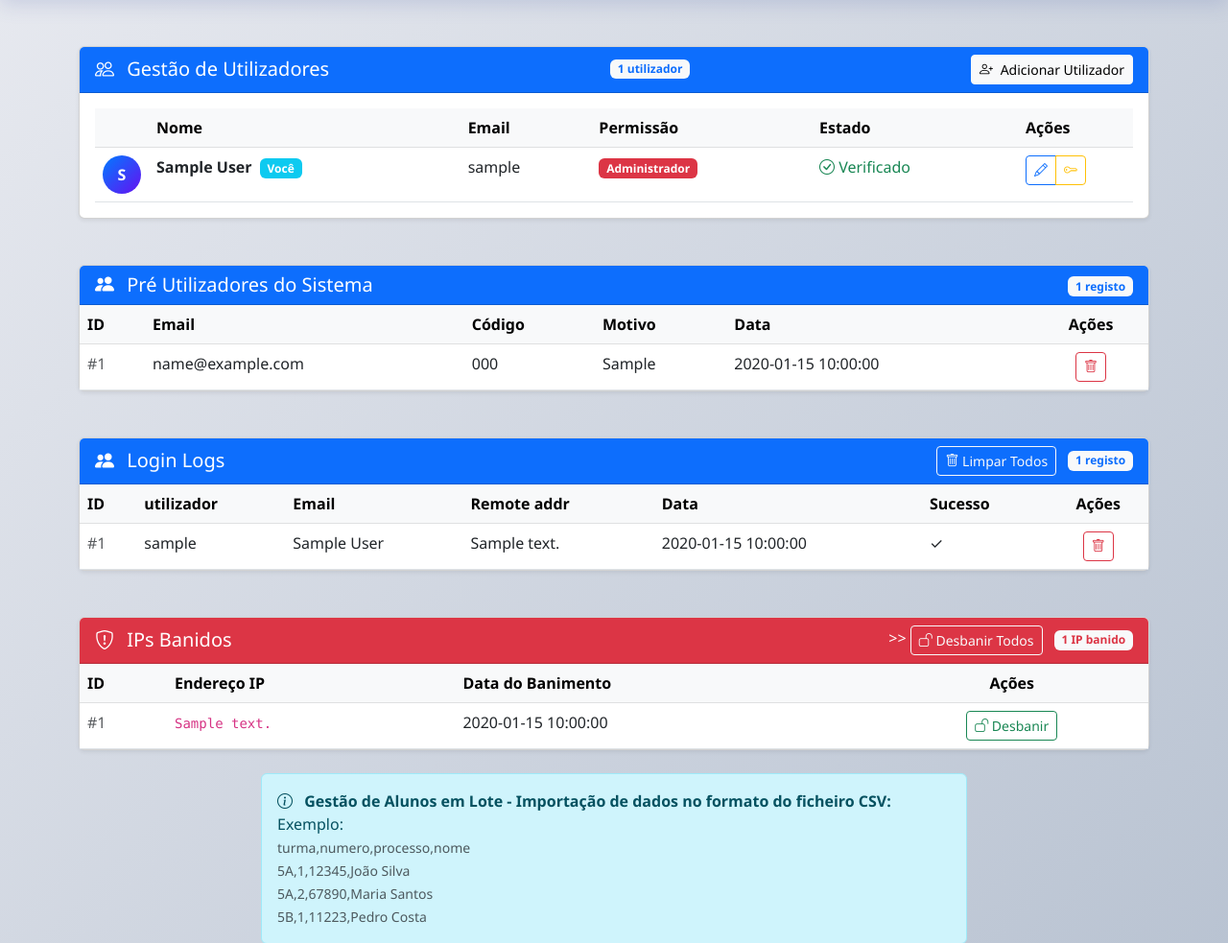
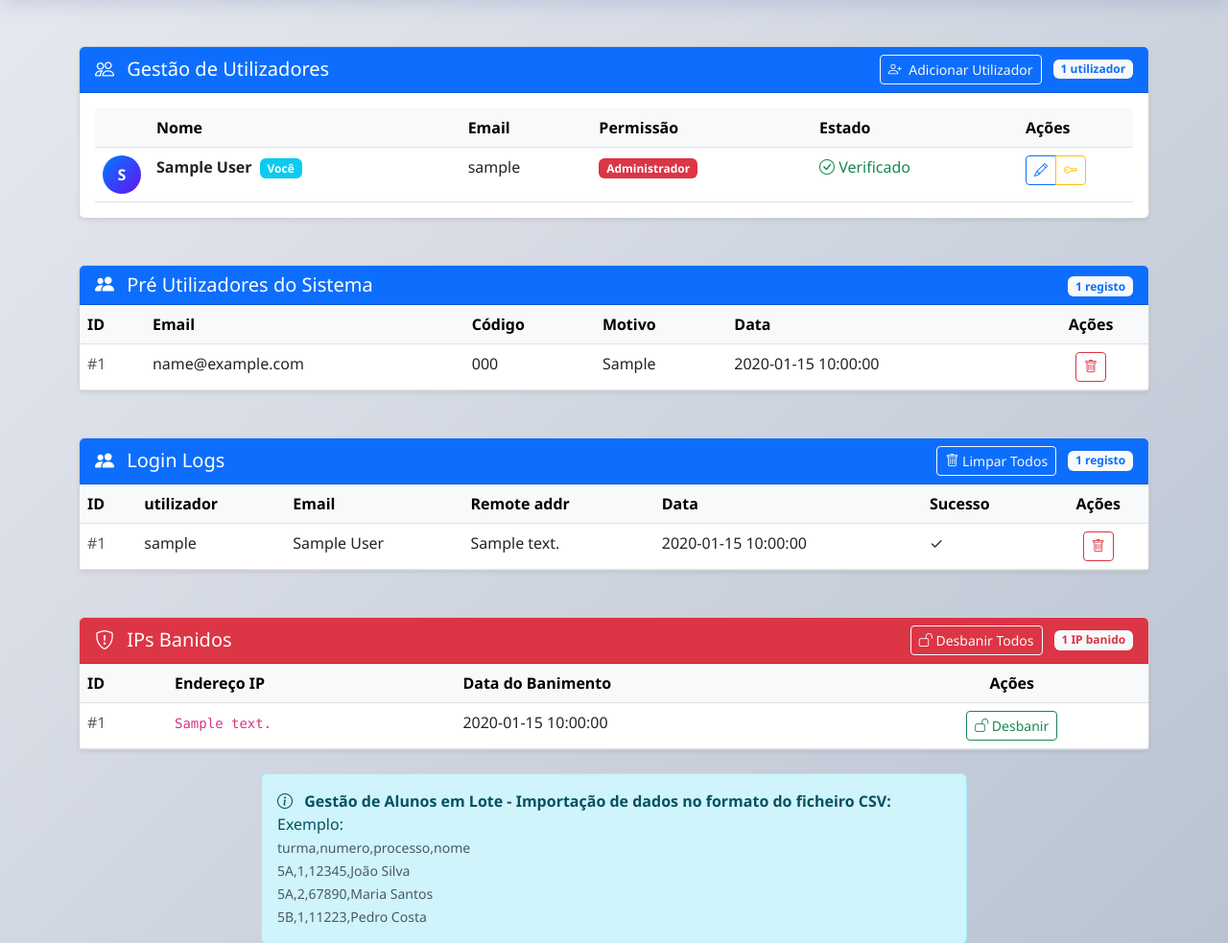
Before and after one commit to jpedrodias/class_photo_booth, a Flask app: page /settings in a window 1280 px wide. Shown: the part 93-1076 px from the top of the page at 96% size. Run offline with Flask 3, Linux system fonts and the light colour scheme; the visitor is signed in with stand-in values (Sample User, id 1); tables that the repository leaves empty hold one stand-in row (values such as "Sample post"); some libraries are stand-ins or nearby versions.

Commit message:
fix settings

```diff
--- a/flaskapp/templates/settings.html
+++ b/flaskapp/templates/settings.html
@@ -83,16 +83,20 @@
         <div class="row mb-5">
             <div class="col-12">
                 <div class="card shadow-sm">
-                    <div class="card-header bg-primary text-white d-flex justify-content-between align-items-center">
+                    <div class="card-header bg-primary text-white">
+                        <div class="d-flex justify-content-between align-items-center">
                             <h5 class="mb-0">
                                 <i class="bi bi-people me-2"></i>
                                 Gestão de Utilizadores
                             </h5>
-                        <span class="badge bg-light text-primary">{{ users|length }} utilizador{{ 'es' if users|length != 1 else '' }}</span>
-                        <button type="button" class="btn btn-light btn-sm" data-bs-toggle="modal" data-bs-target="#addUserModal">
+                            <div>
+                                <button type="button" class="btn btn-outline-light btn-sm me-2" data-bs-toggle="modal" data-bs-target="#addUserModal">
                                     <i class="bi bi-person-plus me-1"></i>
                                     Adicionar Utilizador
                                 </button>
+                                <span class="badge bg-light text-primary">{{ users|length }} utilizador{{ 'es' if users|length != 1 else '' }}</span>
+                            </div>
+                        </div>
                     </div>
                     <div class="card-body">
                         <div class="table-responsive">
@@ -223,7 +227,7 @@
                                 <tbody>
                                     {% for preuser in preusers %}
                                     <tr>
-                                        <td class="text-muted">#{{ user.id }}</td>
+                                        <td class="text-muted">#{{ preuser.id }}</td>
                                         <td>{{ preuser._email }}</td>
                                         <td>{{ preuser.code }}</td>
                                         <td>{{ preuser.reason }}</td>
@@ -332,7 +336,7 @@
                                 IPs Banidos
                             </h5>
                             <div>
-                                <form action="{{ url_for('banned_ip_management') }}" method="post" style="display: inline;" onsubmit="return confirm('Tem certeza que deseja desbanir TODOS os IPs? Esta ação não pode ser desfeita!')">>>
+                                <form action="{{ url_for('banned_ip_management') }}" method="post" style="display: inline;" onsubmit="return confirm('Tem certeza que deseja desbanir TODOS os IPs? Esta ação não pode ser desfeita!')">
                                     <input type="hidden" name="csrf_token" value="{{ csrf_token() }}"/>
                                     <input type="hidden" name="action" value="crud_banned_ip_clear_all">
                                     <button type="submit" class="btn btn-outline-light btn-sm me-2" title="Desbanir todos os IPs">
```
Lines whose indentation alone changed are shown as unchanged.
